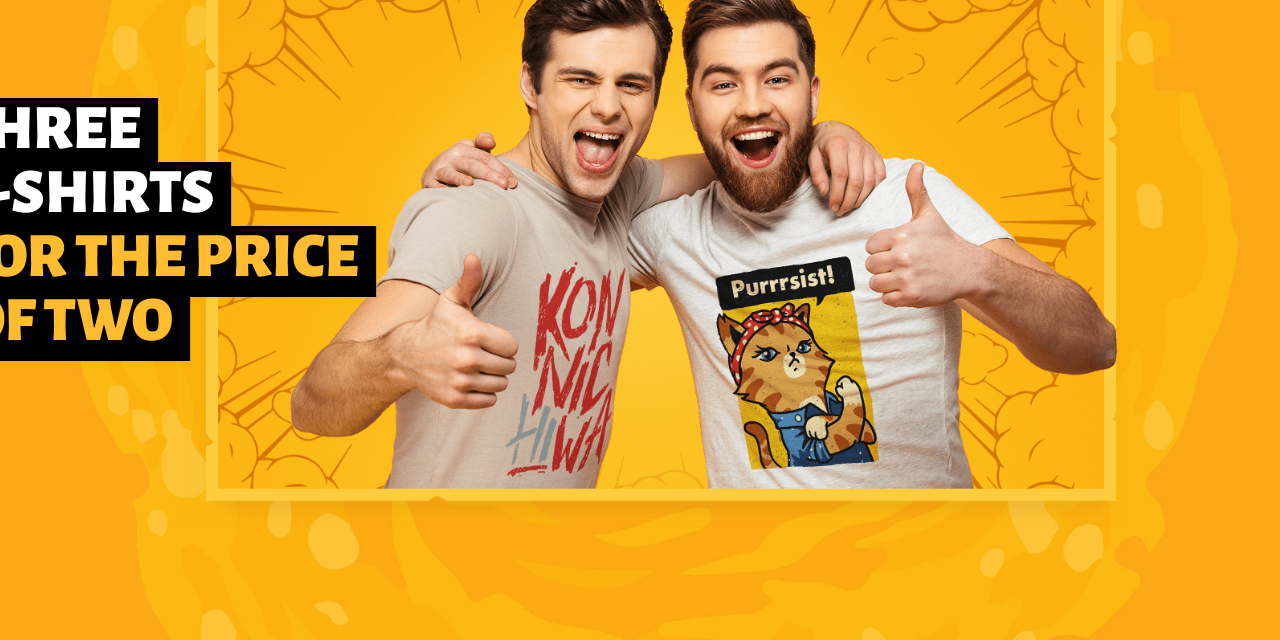
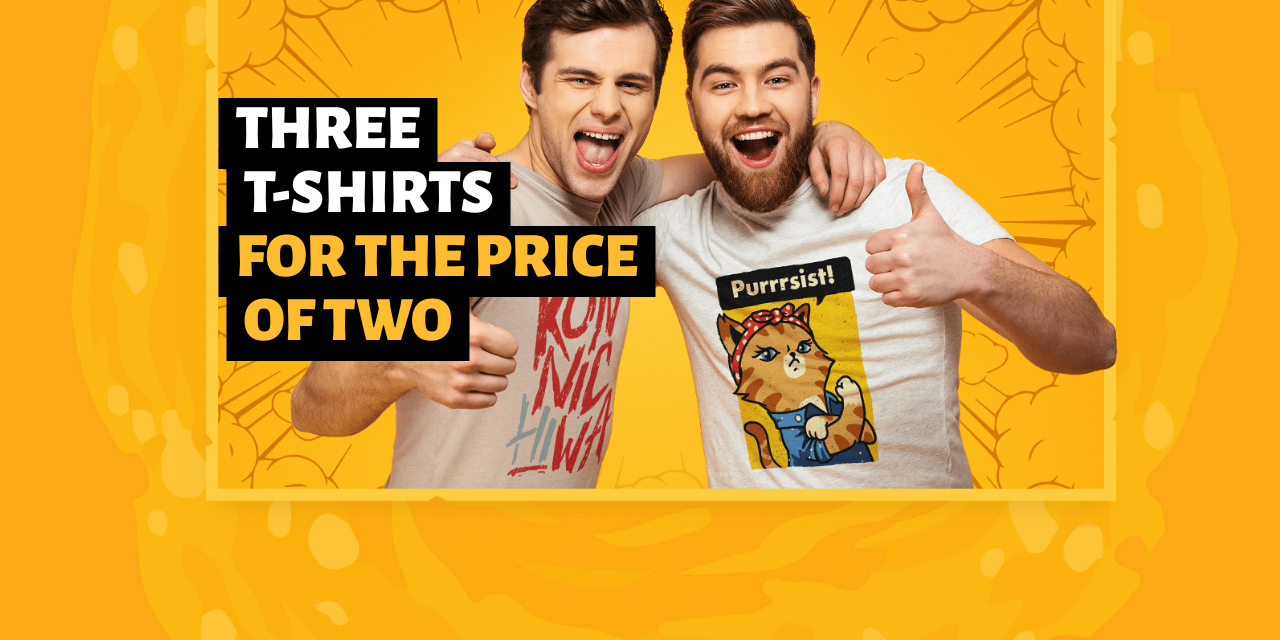
Before and after one commit to dmazanov/lost-shirt, a plain HTML site: page index.html in a window 1280 px wide. Shown: the part 160-800 px from the top of the page. Drawn offline with nearby package versions, Linux system fonts and the light colour scheme.

Commit message:
fix fade-slider text position

```diff
--- a/main.css
+++ b/main.css
@@ -78,9 +78,9 @@ body {
 
 .fade-slider__text {
   position: absolute;
+  left: 50%;
   top: 50%;
-  left: 50%;
-  transform: translate(-164%, -52%);
+  transform: translate(-100%, -52%);
 }
 
 .lined-text {
```
